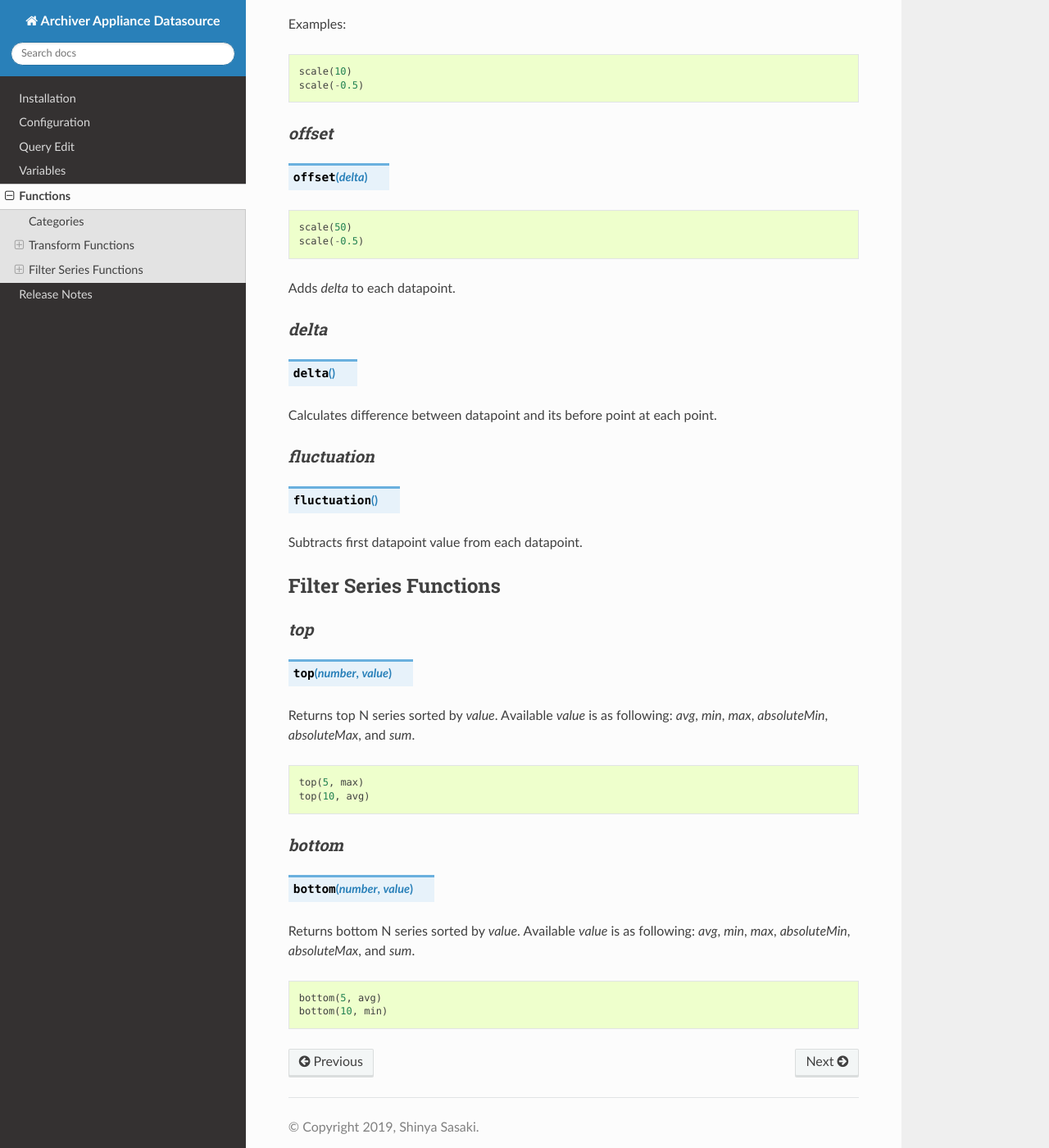
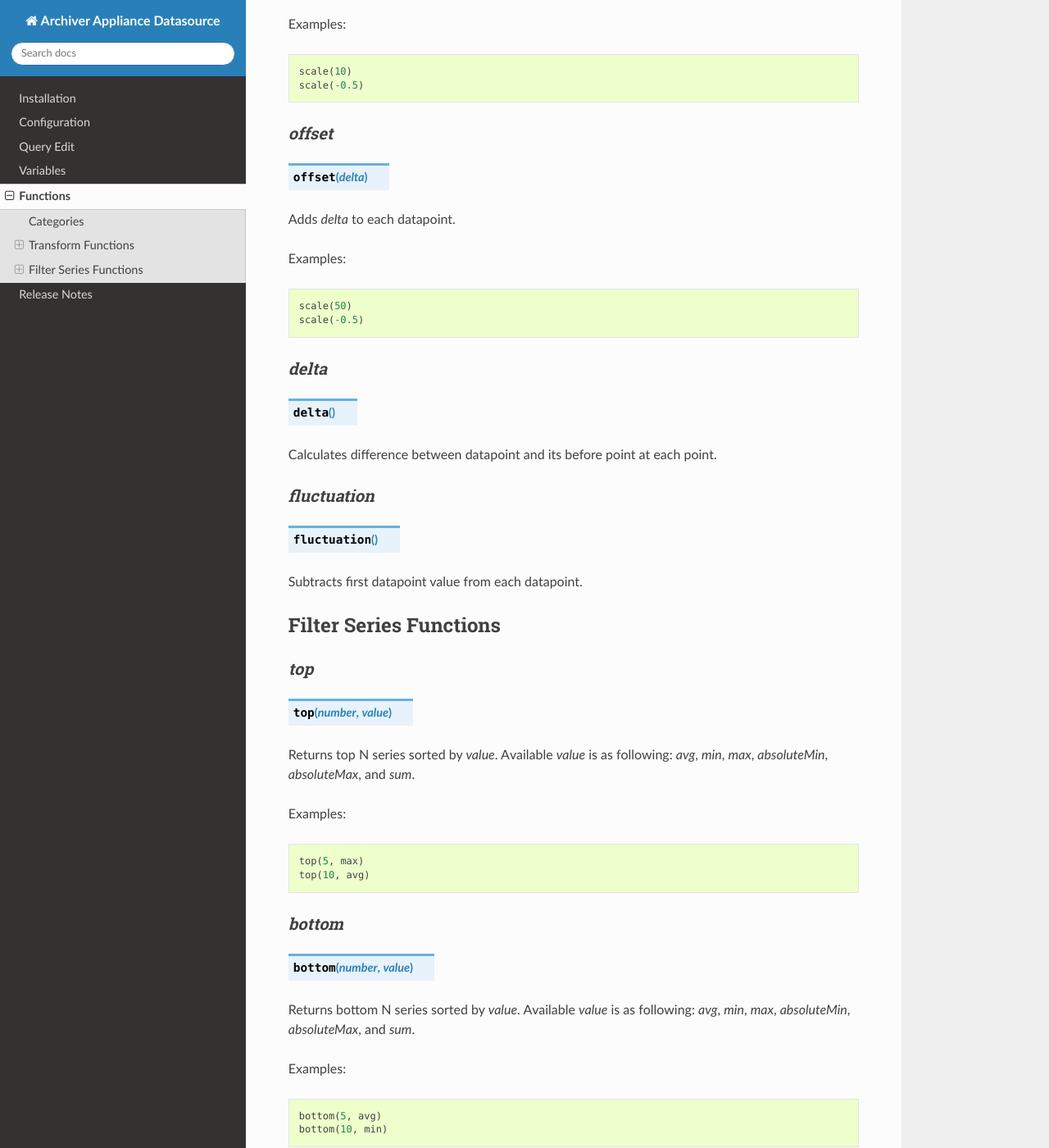
Before and after one commit to sasaki77/archiverappliance-datasource, a Sphinx documentation site: the page built from docs/functions.md, in a window 1280 px wide and 1400 px high, scrolled down 529 px. Shown: the whole window at 82% size. Built offline with Sphinx 7.4.7 and the Read the Docs theme 2.0.0, drawn with Linux system fonts in a browser that asks for light colours; some of the changed lines change nothing that is shown.

Commit message:
Update docs

````diff
--- a/docs/functions.md
+++ b/docs/functions.md
@@ -24,12 +24,14 @@ scale(-0.5)
 ``` function:: offset(delta)
 ```
 
+Adds _delta_ to each datapoint.
+
+Examples:
+
 ```js
 scale(50)
 scale(-0.5)
 ```
-
-Adds _delta_ to each datapoint.
 
 ### _delta_
 ``` function:: delta()
@@ -52,6 +54,8 @@ Subtracts first datapoint value from each datapoint.
 Returns top N series sorted by _value_.
 Available _value_ is as following: _avg_, _min_, _max_, _absoluteMin_, _absoluteMax_, and _sum_.
 
+Examples:
+
 ```js
 top(5, max)
 top(10, avg)
@@ -64,6 +68,8 @@ top(10, avg)
 Returns bottom N series sorted by _value_.
 Available _value_ is as following: _avg_, _min_, _max_, _absoluteMin_, _absoluteMax_, and _sum_.
 
+Examples:
+
 ```js
 bottom(5, avg)
 bottom(10, min)
````
